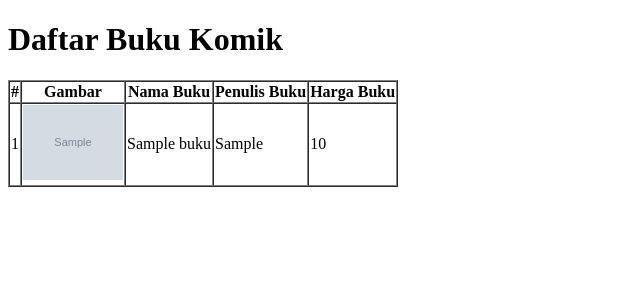
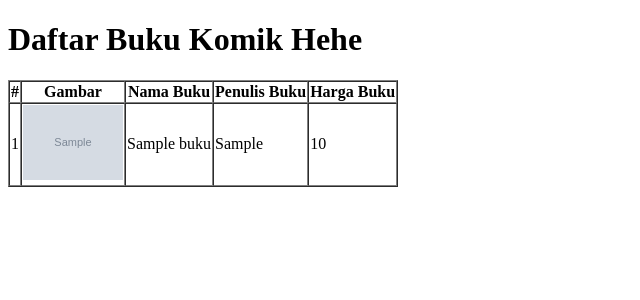
Before and after one commit to hirgy2/prakweb_a_203040023, a PHP site: page / in a window 1280 px wide. Shown: the top 300 px of the page, without its empty margins (0-640 px from the left). Run offline with PHP 8.4, Linux system fonts and the light colour scheme; tables that the repository leaves empty or names only in its code hold one stand-in row (values such as "Sample post"); grey boxes marked "Sample" are stand-in pictures.

Commit message:
mengubah judul halaman

```diff
--- a/pw/index.php
+++ b/pw/index.php
@@ -25,7 +25,7 @@ $buku = $rows;
 
 <body>
 
-  <h1>Daftar Buku Komik</h1>
+  <h1>Daftar Buku Komik Hehe</h1>
 
   <table border="1" cellpading="10" cellspacing="0">
     <tr>
```
